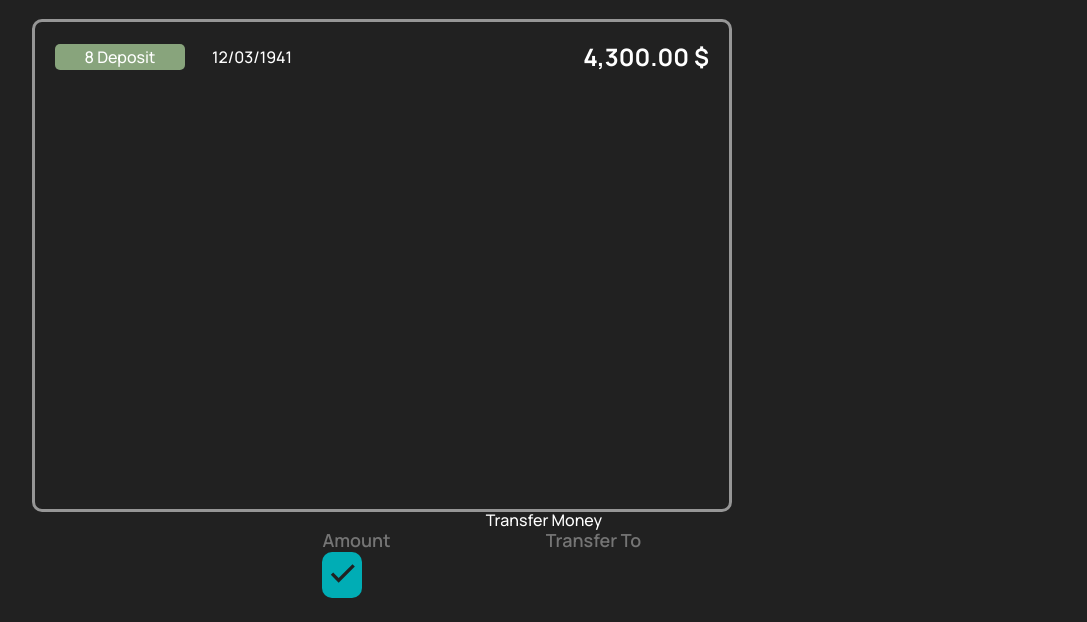
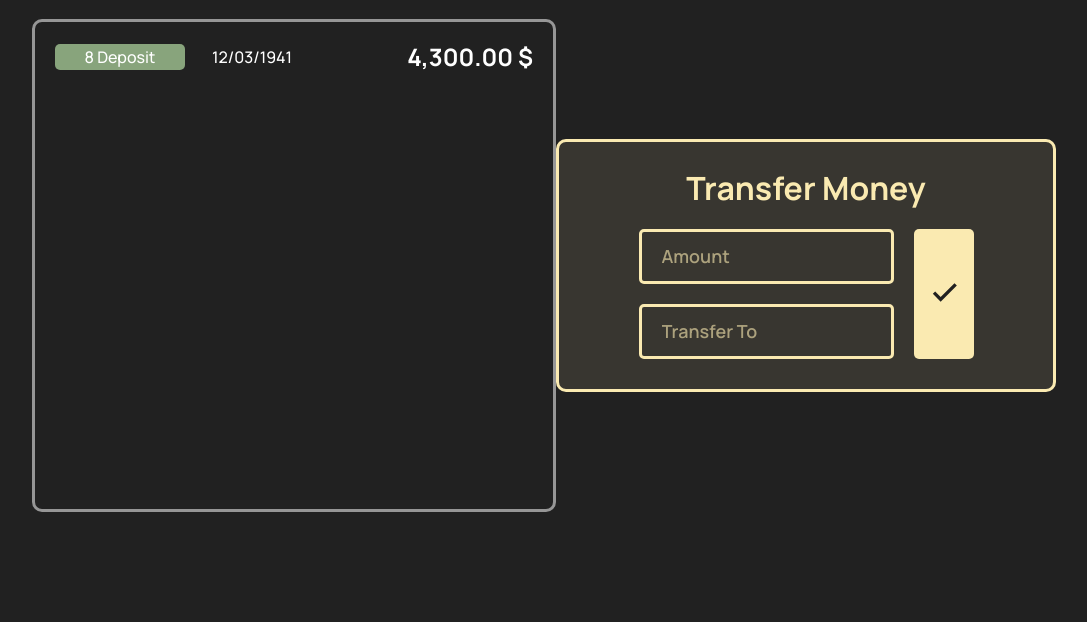
Before and after one commit to MohammadMehdiBeheshti/easy-dollar-wa, a plain HTML site: page index.html in a window 1280 px wide. Shown: the part 178-800 px from the top of the page, without its empty margins (96-1183 px from the left). Drawn offline with Linux system fonts and the light colour scheme.

Commit message:
Money transfers

```diff
--- a/sass/_base.scss
+++ b/sass/_base.scss
@@ -85,7 +85,7 @@ body {
 		}
 
 		.dashboard__money-management {
-			width: 100%;
+			@include proFlex(row, space-between);
 			margin-top: 2.5rem;
 
 			.transactions-container {
@@ -135,11 +135,69 @@ body {
 				display: none;
 			}
 
-			// TODO: Style the manipulator section 'Don't Forget'
+			.money-manipulator-container {
+				text-align: center;
 
-			.money-manipulator-container {
 				.money-transfer-container {
-					@include proFlex(column);
+					width: 50rem;
+					padding: 3rem 0;
+					background-color: rgb(250, 234, 177, 0.1);
+					color: $yellowColor;
+					border: 0.3rem solid $yellowColor;
+					border-radius: $radius;
+
+					.money-man-trans-container {
+						@include proFlex(row);
+
+						.money-inputs {
+							width: min-content;
+
+							.input-amount-money-transfer {
+								border: 0.3rem solid $yellowColor;
+								border-radius: $radius / 2;
+								margin-bottom: 2rem;
+							}
+
+							.input-transfer {
+								width: 25.5rem;
+								height: 5.5rem;
+								padding: 0 2rem;
+								border: 0.3rem solid $yellowColor;
+								border-radius: $radius / 2;
+							}
+
+							.input::placeholder {
+								color: $yellowColor;
+								opacity: 60%;
+							}
+						}
+
+						.transfer-confirmation-btn {
+							width: 6rem;
+							height: 13rem;
+							margin-left: 2rem;
+							background-color: $yellowColor;
+							border-radius: $radius / 2;
+						}
+					}
+				}
+
+				.money-manipulator-title {
+					font-family: $manropeBold;
+					font-size: 3.2rem;
+					margin-bottom: 2.5rem;
+				}
+
+				.input-amount {
+					width: 25.5rem;
+					height: 5.5rem;
+					padding: 0 2rem;
+				}
+
+				.input-amount::-webkit-inner-spin-button,
+				.input-amount::-webkit-outer-spin-button {
+					-webkit-appearance: none;
+					margin: 0;
 				}
 			}
 		}
```
Also changed, not shown: styles/style.css, 1 other file.
